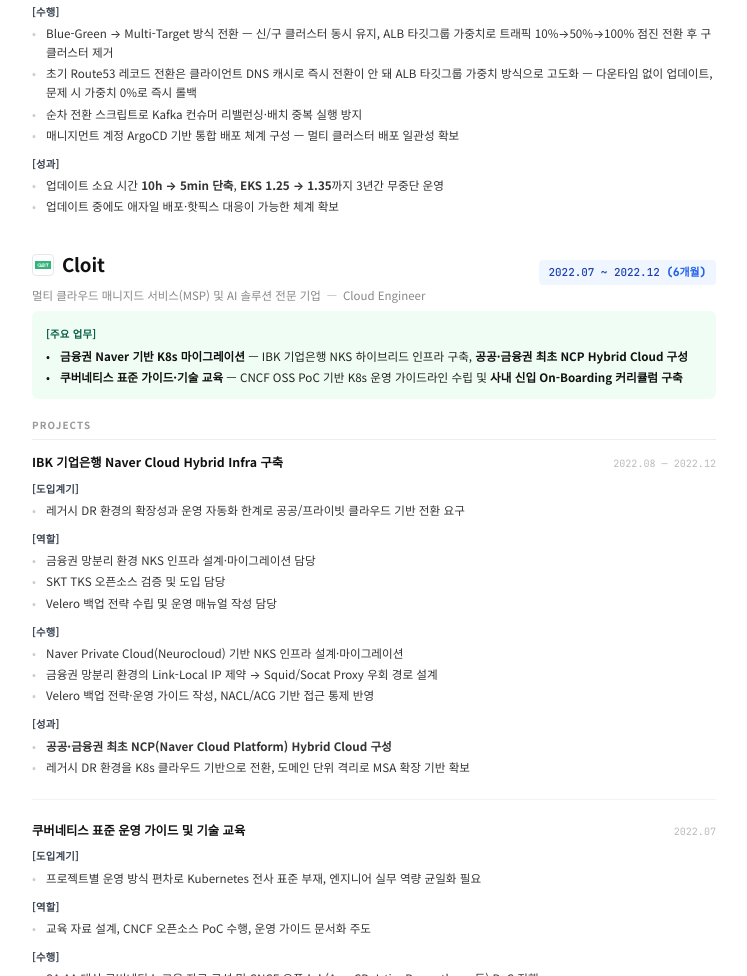
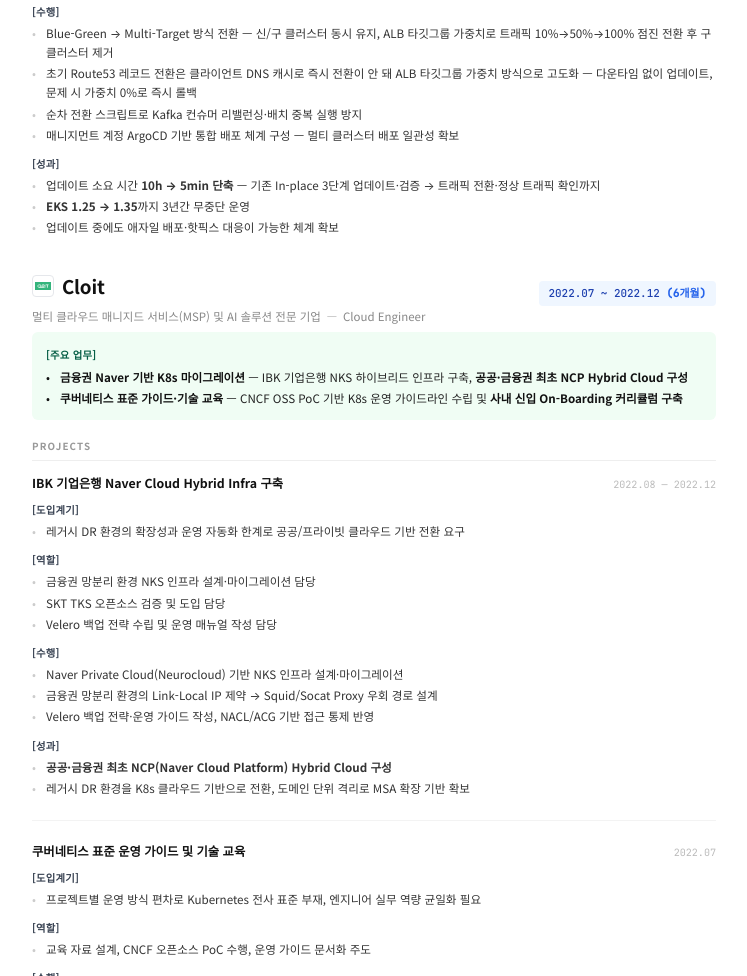
Before and after one commit to 95jinhong/95jinhong.github.io, a plain HTML site: page assets/tech_MD.html in a window 1280 px wide. Shown: the part 5835-6811 px from the top of the page, without its empty margins (266-1013 px from the left). Drawn offline with Linux system fonts and the light colour scheme.

Commit message:
fix(resume): EKS 10h → 5min의 측정 기준 명시(이력서 · 웹)
- 기존 In-place 3단계 업데이트·검증 → 트래픽 전환·정상 트래픽 확인까지
- 이력서 [성과]는 줄 넘침을 막으려 두 항목으로 나눔

```diff
--- a/assets/tech_MD.html
+++ b/assets/tech_MD.html
@@ -1061,7 +1061,8 @@
         </ul>
         <p class="proj-sec-title">[성과]</p>
         <ul class="blist">
-          <li>업데이트 소요 시간 <strong>10h → 5min 단축</strong>, <strong>EKS 1.25 → 1.35</strong>까지 3년간 무중단 운영</li>
+          <li>업데이트 소요 시간 <strong>10h → 5min 단축</strong> — 기존 In-place 3단계 업데이트·검증 → 트래픽 전환·정상 트래픽 확인까지</li>
+          <li><strong>EKS 1.25 → 1.35</strong>까지 3년간 무중단 운영</li>
           <li>업데이트 중에도 애자일 배포·핫픽스 대응이 가능한 체계 확보</li>
         </ul>
       </div>
```
Also changed, not shown: index.html (+1 -1 lines).
